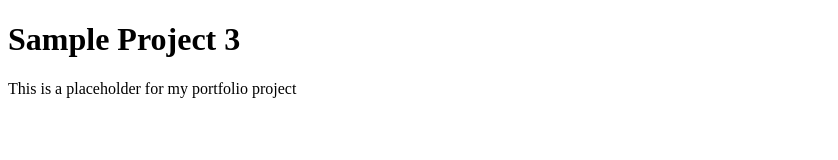
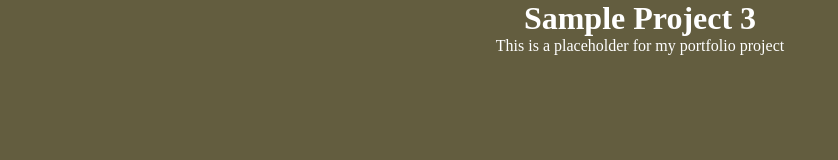
Before and after one commit to bthalpin/sample-project-3, a plain HTML site: page index.html in a window 1280 px wide. Shown: the whole page, without its empty margins (0-838 px from the left). Drawn offline with Linux system fonts and the light colour scheme.

Commit message:
Update colors

```diff
--- /dev/null
+++ b/assets/css/style.css
@@ -0,0 +1,7 @@
+*{
+    margin:0;
+    padding:0;
+    background-color: rgb(99, 93, 63);
+    color:white;
+    text-align: center;
+}
--- a/index.html
+++ b/index.html
@@ -5,6 +5,7 @@
     <meta http-equiv="X-UA-Compatible" content="IE=edge">
     <meta name="viewport" content="width=device-width, initial-scale=1.0">
     <title>Sample 3</title>
+    <link rel="stylesheet" href="./assets/css/style.css">
 </head>
 <body>
     <h1>Sample Project 3</h1>
```
